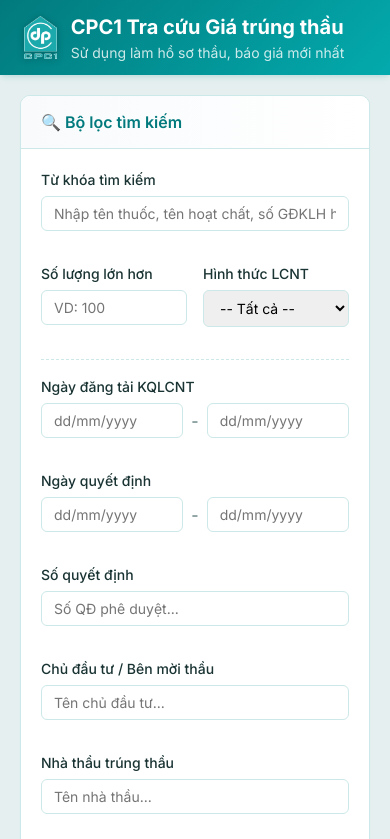
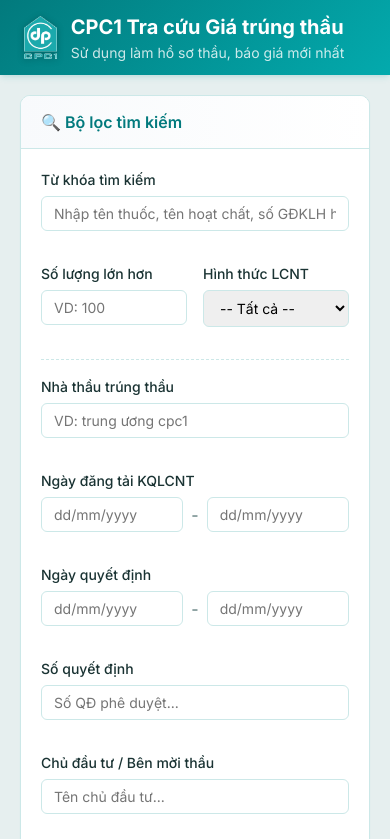
Before and after one commit to hacobi1102/cpc1-gia, a plain HTML site: page index.html in a window 390 px wide. Both pictures are taken after a click on the button "⚙️ Bộ lọc nâng cao ▼". Shown: the top 839 px of the page. Drawn offline with nearby package versions, Linux system fonts and the light colour scheme; no server answers.

Commit message:
Update thêm trường tìm kiếm

```diff
--- a/css/style.css
+++ b/css/style.css
@@ -37,6 +37,7 @@ body {
 
 /* Utilities */
 .hidden { display: none !important; }
+.desktop-hidden { display: none; }
 
 /* Header */
 .header {
@@ -552,6 +553,9 @@ body {
     .mobile-hidden {
         display: none !important;
     }
+    .desktop-hidden {
+        display: block !important;
+    }
     .mobile-advanced-filters {
         display: none !important;
     }
--- a/index.html
+++ b/index.html
@@ -70,12 +70,8 @@
                         </div>
 
                         <div class="form-group mobile-hidden">
-                            <label for="match-type" class="form-label">Kiểu khớp</label>
-                            <select id="match-type" class="form-select">
-                                <option value="all-1">Khớp tất cả từ</option>
-                                <option value="any-1">Khớp từ hoặc 1 số từ</option>
-                                <option value="exact">Chính xác cụm từ</option>
-                            </select>
+                            <label for="contractor" class="form-label">Nhà thầu trúng thầu</label>
+                            <input type="text" id="contractor" class="form-input" placeholder="VD: trung ương cpc1">
                         </div>
 
                         <div class="form-group hidden" id="medicine-type-group">
@@ -89,6 +85,10 @@
 
                     <!-- Row 2: Advanced filters (hidden on mobile by default) -->
                     <div class="filter-grid filter-grid--bottom mobile-advanced-filters" id="advanced-filters">
+                        <div class="form-group desktop-hidden">
+                            <label for="contractor-mobile" class="form-label">Nhà thầu trúng thầu</label>
+                            <input type="text" id="contractor-mobile" class="form-input" placeholder="VD: trung ương cpc1">
+                        </div>
                         <div class="form-group">
                             <label class="form-label">Ngày đăng tải KQLCNT</label>
                             <div class="form-row">
@@ -118,8 +118,12 @@
                         </div>
 
                         <div class="form-group">
-                            <label for="contractor" class="form-label">Nhà thầu trúng thầu</label>
-                            <input type="text" id="contractor" class="form-input" placeholder="Tên nhà thầu...">
+                            <label for="match-type" class="form-label">Kiểu khớp</label>
+                            <select id="match-type" class="form-select">
+                                <option value="all-1">Khớp tất cả từ</option>
+                                <option value="any-1">Khớp từ hoặc 1 số từ</option>
+                                <option value="exact">Chính xác cụm từ</option>
+                            </select>
                         </div>
                     </div>
 
--- a/js/app.js
+++ b/js/app.js
@@ -347,7 +347,7 @@ function buildQuery() {
     const keyword = $('search-keyword')?.value?.trim() || '';
     const matchType = $('match-type')?.value || 'all-1';
     const investor = $('investor')?.value?.trim() || '';
-    const contractor = $('contractor')?.value?.trim() || '';
+    const contractor = $('contractor')?.value?.trim() || $('contractor-mobile')?.value?.trim() || '';
     const decisionNum = $('decision-number')?.value?.trim() || '';
 
     // Main keyword query
@@ -659,6 +659,7 @@ function resetFilters() {
     $('decision-number').value = '';
     $('investor').value = '';
     $('contractor').value = '';
+    if ($('contractor-mobile')) $('contractor-mobile').value = '';
     $('medicine-type-select').value = '0';
     const minQtyEl = $('min-quantity');
     if (minQtyEl) minQtyEl.value = '';
```
